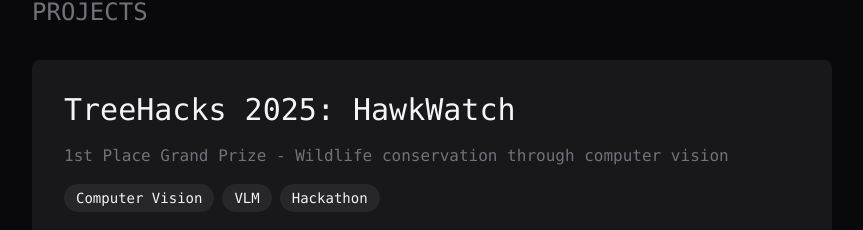
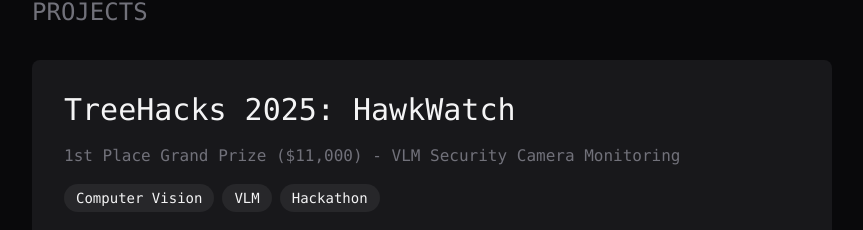
Before and after one commit to nf-projects/nilsfleig.com, a Next.js app: page / in a window 1280 px wide. Shown: the part 1152-1382 px from the top of the page, without its empty margins (208-1071 px from the left). Built offline with nearby package versions, Linux system fonts and the light colour scheme.

Commit message:
fix typo

```diff
--- a/app/page.tsx
+++ b/app/page.tsx
@@ -88,7 +88,7 @@
 						projects={[
 							{
 								title: "TreeHacks 2025: HawkWatch",
-								description: "1st Place Grand Prize - Wildlife conservation through computer vision",
+								description: "1st Place Grand Prize ($11,000) - VLM Security Camera Monitoring",
 								slug: "hawkwatch",
 								technologies: ["Computer Vision", "VLM", "Hackathon"],
 							},
```
